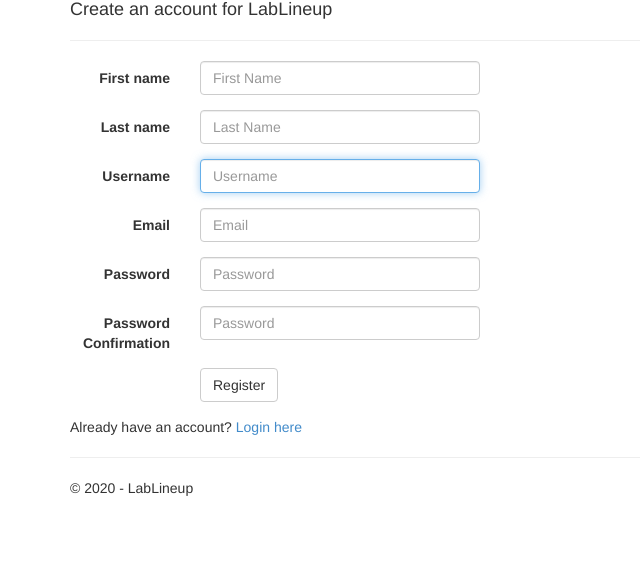
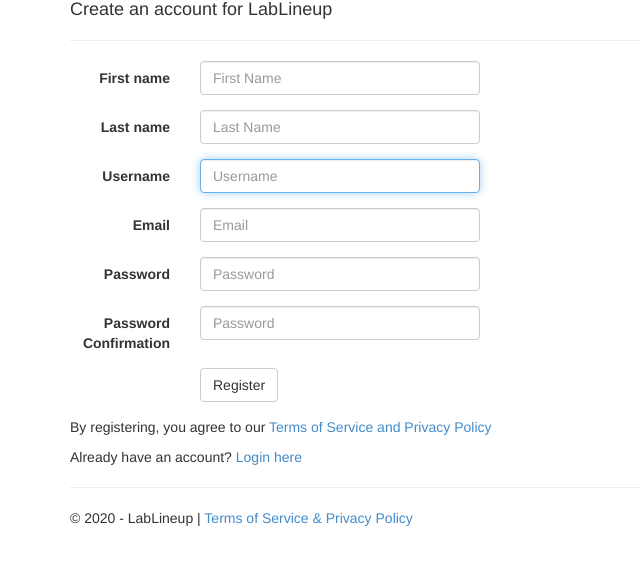
Before and after one commit to BryceTant/LabLineup, a Django app: page /register/ in a window 1280 px wide. Shown: the part 143-708 px from the top of the page, without its empty margins (0-640 px from the left). Run offline with Django 3.2, Linux system fonts and the light colour scheme; some libraries are stand-ins or nearby versions.

Commit message:
Adding ToS and PP Notices

```diff
--- a/LLenv/LabLineup/app/templates/app/layout.html
+++ b/LLenv/LabLineup/app/templates/app/layout.html
@@ -57,7 +57,7 @@
 {% block content %}{% endblock %}
         <hr/>
         <footer>
-            <p>&copy; {{ year }} - LabLineup</p>
+            <p>&copy; {{ year }} - LabLineup | <a href="/about/">Terms of Service & Privacy Policy</a></p>
         </footer>
     </div>
 
--- a/LLenv/LabLineup/app/templates/app/register.html
+++ b/LLenv/LabLineup/app/templates/app/register.html
@@ -53,6 +53,7 @@
                         <input type="submit" value="Register" class="btn btn-default" />
                     </div>
                 </div>
+                <p>By registering, you agree to our <a href="/about/">Terms of Service and Privacy Policy</a></p>
                 {% if form.errors %}
                 <p class="validation-summary-errors">One or more fields are invalid:</p>
                 {% for field in form.errors.items %}
```
